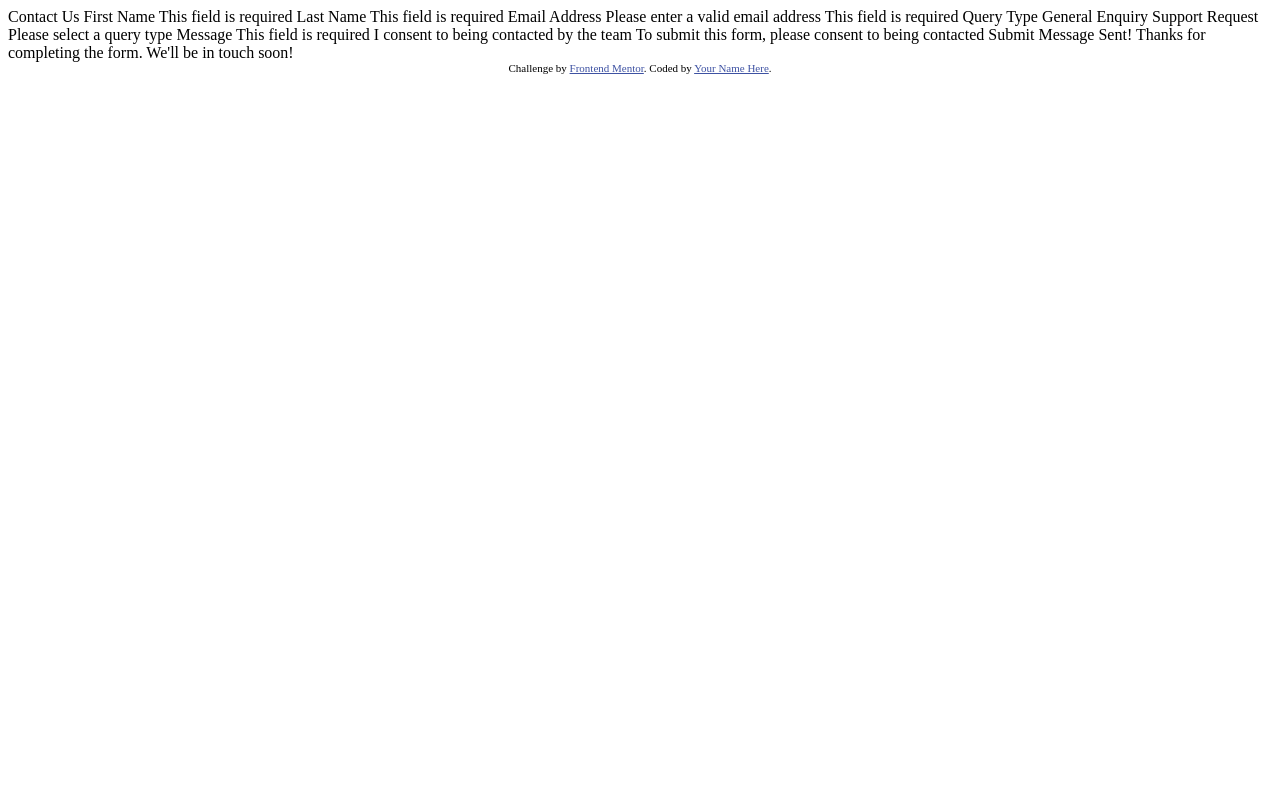
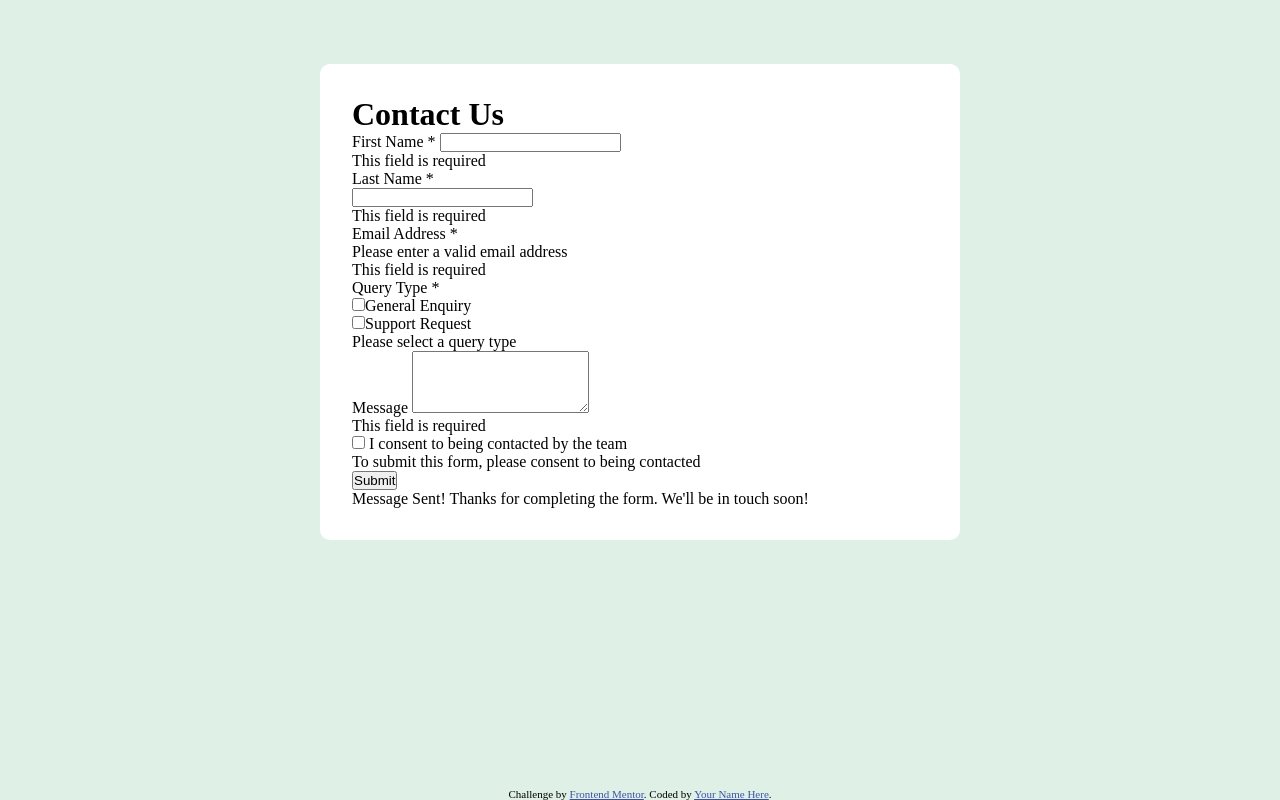
Before and after one commit to keanknowsss/Contact-Form-Component-Solution, a plain HTML site: page index.html in a window 1280 px wide. Drawn offline with Linux system fonts and the light colour scheme.

Commit message:
add html semantics

```diff
--- a/index.html
+++ b/index.html
@@ -5,6 +5,7 @@
   <meta name="viewport" content="width=device-width, initial-scale=1.0"> <!-- displays site properly based on user's device -->
 
   <link rel="icon" type="image/png" sizes="32x32" href="./assets/images/favicon-32x32.png">
+  <link rel="stylesheet" href="./styles.css">
 
   <title>Frontend Mentor | Contact form</title>
 
@@ -15,38 +16,57 @@
   </style>
 </head>
 <body>
+<div class="container">
+  <main>
 
-  Contact Us
+      <h1 class="title">Contact Us</h1>
 
-  First Name
-  This field is required
+      <form action="#">
+        <div class="row">
+          <div class="w-50-desktop">
+            <label for="first-name">First Name *</label>
+            <input type="text" id="first-name" name="first_name">
+            <p class="error" id="first-name-required-error">This field is required</p>
+          </div>
+          <div class="w-50-desktop">Last Name *</div>
+            <input type="text" id="last-name" name="last_name">
+            <p class="error" id="last-name-required-error">This field is required</p>
+        </div>
+        <div class="row">
+          <label for="email">Email Address *</label>
+          <p class="error" id="valid-email-error">Please enter a valid email address</p>
+          <p class="error" id="email-required-error">This field is required</p>
+        </div>
+        <div>
+          <p class="label">Query Type *</p>
+          <div class="row">
+            <div class="w-50-desktop"> <input type="checkbox" name="query_type" id="general-inquiry"><label for="general-enquiry">General Enquiry</label></div>
+            <div class="w-50-desktop"> <input type="checkbox" name="query_type" id="support-request"><label for="support-request">Support Request</label></div>
+          </div>
+          <div class="error" id="query-type-required-error">Please select a query type</div>
+        </div>
+        <div>
+          <label for="message">Message</label>
+          <textarea name="message" id="message" rows="4"></textarea>
+          <p class="error" id="error">This field is required</p>
+        </div>
+        <div>
+          <input type="checkbox" name="consent" id="consent"> <label for="consent">I consent to being contacted by the team</label>
+          <p class="error" id="consent-required-error">To submit this form, please consent to being contacted</p>
+        </div>
 
-  Last Name
-  This field is required
-
-  Email Address
-  Please enter a valid email address
-  This field is required
-
-  Query Type
-  General Enquiry
-  Support Request
-  Please select a query type
-
-  Message
-  This field is required
-
-  I consent to being contacted by the team
-  To submit this form, please consent to being contacted
-
-  Submit
-
+        <button type="button" id="submit-btn">Submit</button>
+        <div class="success-alert">
           Message Sent!
           Thanks for completing the form. We'll be in touch soon!
+        </div>
+      </form>
+  </main>
 
     <div class="attribution">
       Challenge by <a href="https://www.frontendmentor.io?ref=challenge">Frontend Mentor</a>.
       Coded by <a href="#">Your Name Here</a>.
     </div>
+</div>
 </body>
 </html>
--- /dev/null
+++ b/styles.css
@@ -0,0 +1,43 @@
+*, *::before, *::after {
+    box-sizing: border-box;
+    margin: 0;
+    padding: 0;
+}
+
+:root {
+    green-1: hsl(148, 38%, 91%);
+    green-2: hsl(169, 82%, 27%);
+    red-1: hsl(0, 66%, 54%);
+    white-1: hsl(0, 0%, 100%);
+    grey-1: hsl(186, 15%, 59%);
+    grey-2: hsl(187, 24%, 22%);
+}
+
+body {
+    background-color: hsl(148, 38%, 91%);
+    font-size: 16px;
+    /* font-family: ; */
+;
+}
+
+h1.title {
+    font-color: hsl(169, 82%, 27%)
+}
+
+.container {
+    display: flex;
+    flex-direction: column;
+    justify-content: space-between;
+    align-items: center;
+    height: 100%;
+    min-height: 100vh;
+    padding-top: 4rem;
+}
+
+main {
+    min-width: 500px;
+    width: 50%;
+    background-color: hsl(0, 0%, 100%);
+    border-radius: 10px;
+    padding: 2rem;
+}
```
Lines whose indentation alone changed are shown as unchanged.
